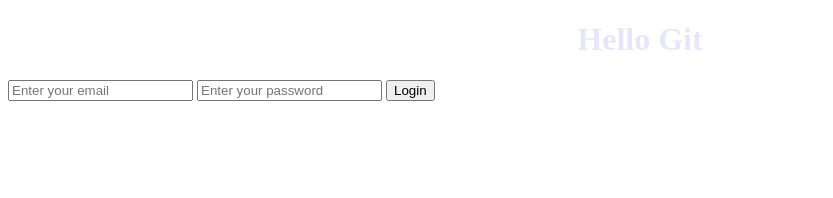
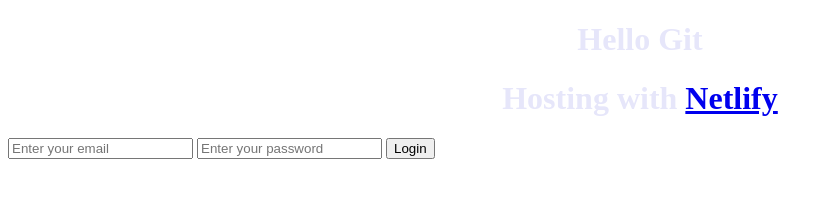
Before and after one commit to mmoramova/SheCodesWorkshop, a plain HTML site: page index.html in a window 1280 px wide. Shown: the whole page, without its empty margins (0-833 px from the left). Drawn offline with Linux system fonts and the light colour scheme.

Commit message:
Added link to Netlify

```diff
--- a/index.html
+++ b/index.html
@@ -9,6 +9,12 @@
   </head>
   <body>
     <h1>Hello Git</h1>
+    <h1>
+      Hosting with
+      <a href="https://app.netlify.com/sites/xenodochial-curran-ed2335/overview"
+        >Netlify
+      </a>
+    </h1>
     <form>
       <input type="email" placeholder="Enter your email" />
       <input type="password" placeholder="Enter your password" />
```
